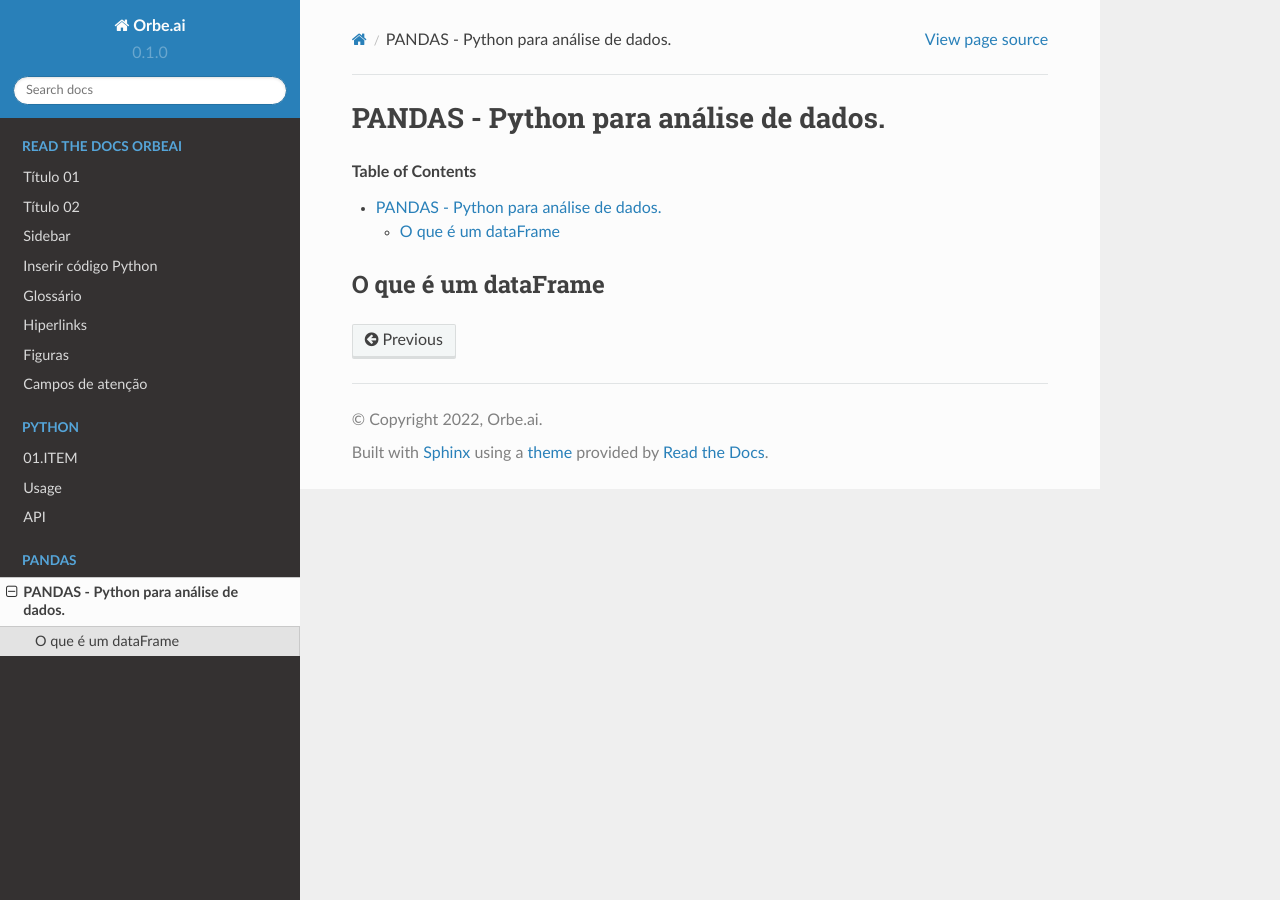
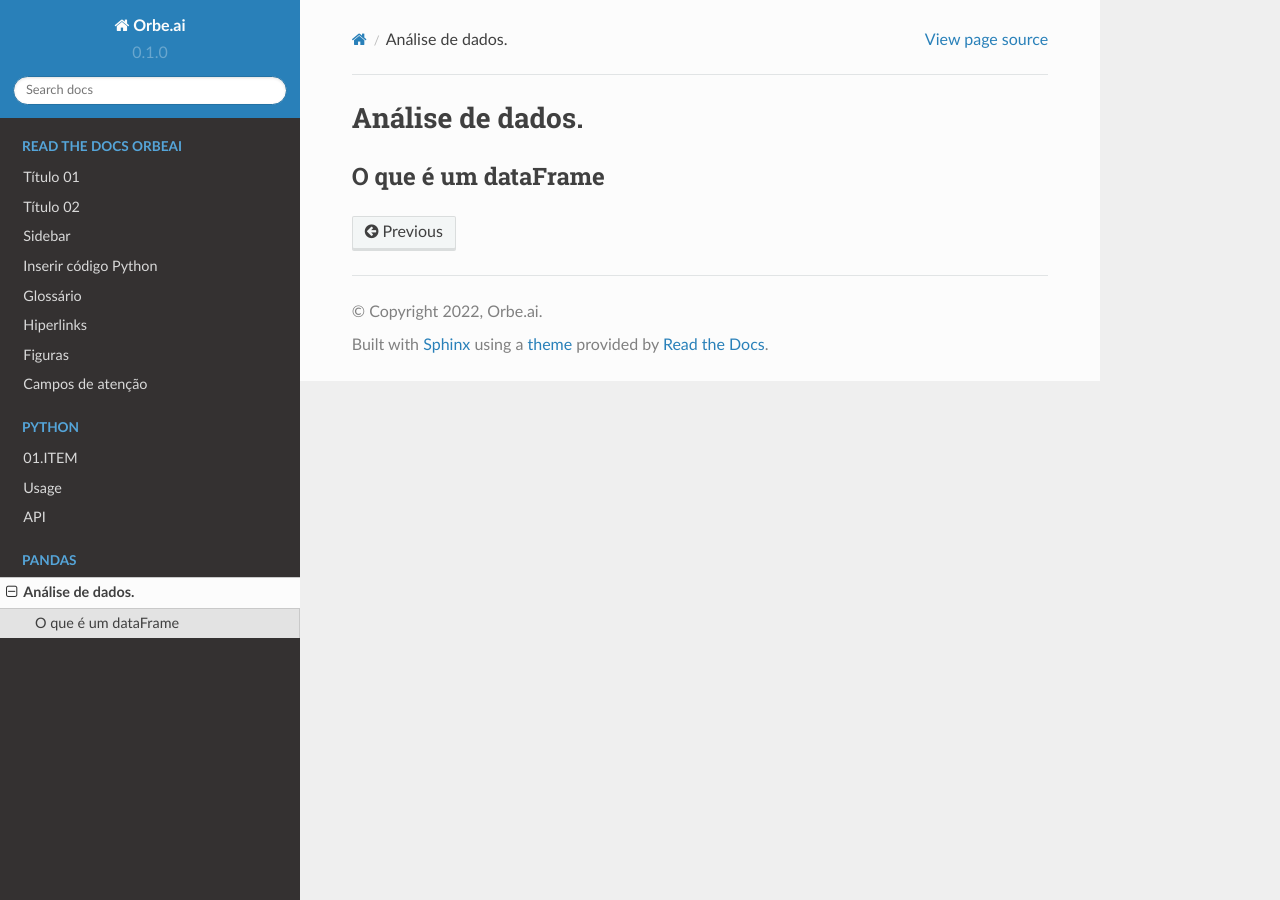
Before and after one commit to conteudo-orbeai/RTD-LIVRO, a Sphinx documentation site: the page built from docs/source/PANDAS/conteudo_pandas.rst, in a window 1280 px wide. Built offline with Sphinx 7.4.7 and the Read the Docs theme 2.0.0, drawn with Linux system fonts in a browser that asks for light colours; pages that are not in the unit, such as notebooks, are missing from menus.

Commit message:
Update conteudo_pandas.rst

```diff
--- a/docs/source/PANDAS/conteudo_pandas.rst
+++ b/docs/source/PANDAS/conteudo_pandas.rst
@@ -1,8 +1,6 @@
 **************************************
-PANDAS - Python para análise de dados.
+Análise de dados.
 **************************************
-
-.. contents:: Table of Contents
 
 O que é um dataFrame
 ====================
```
